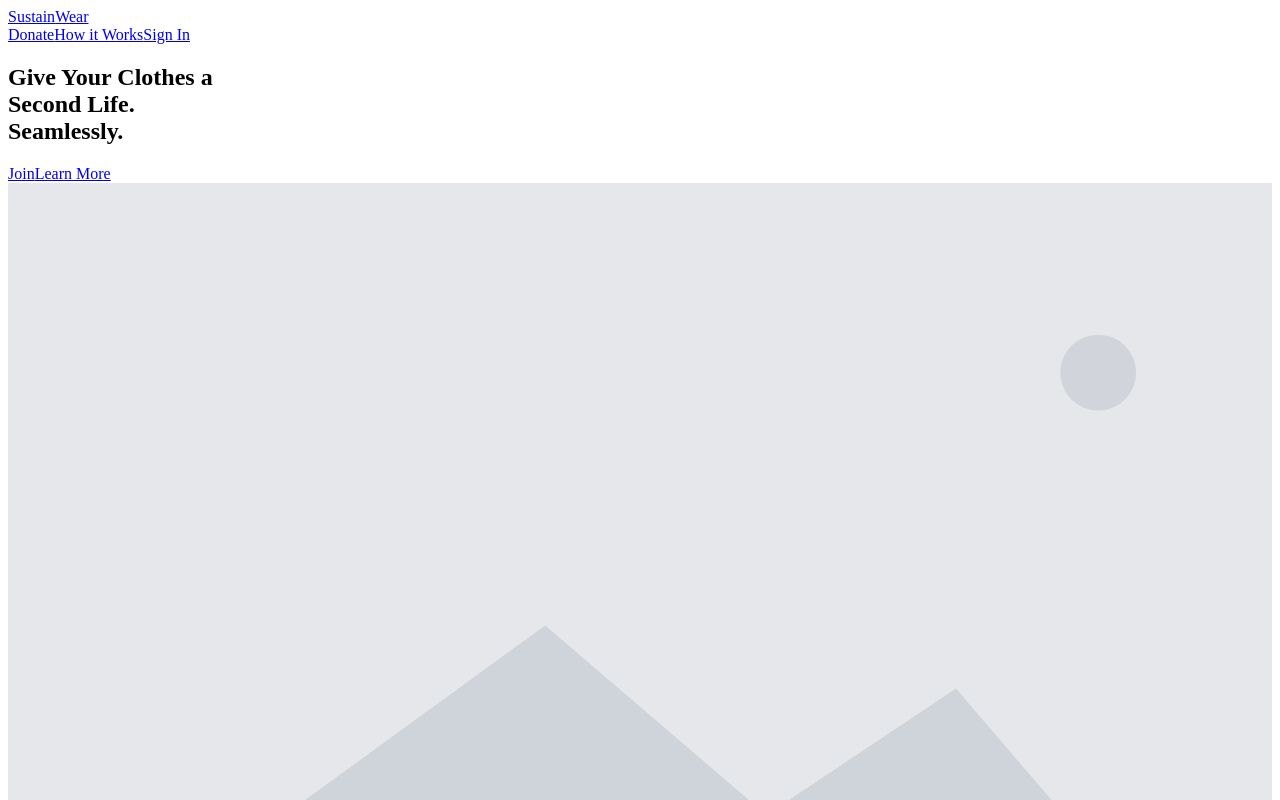
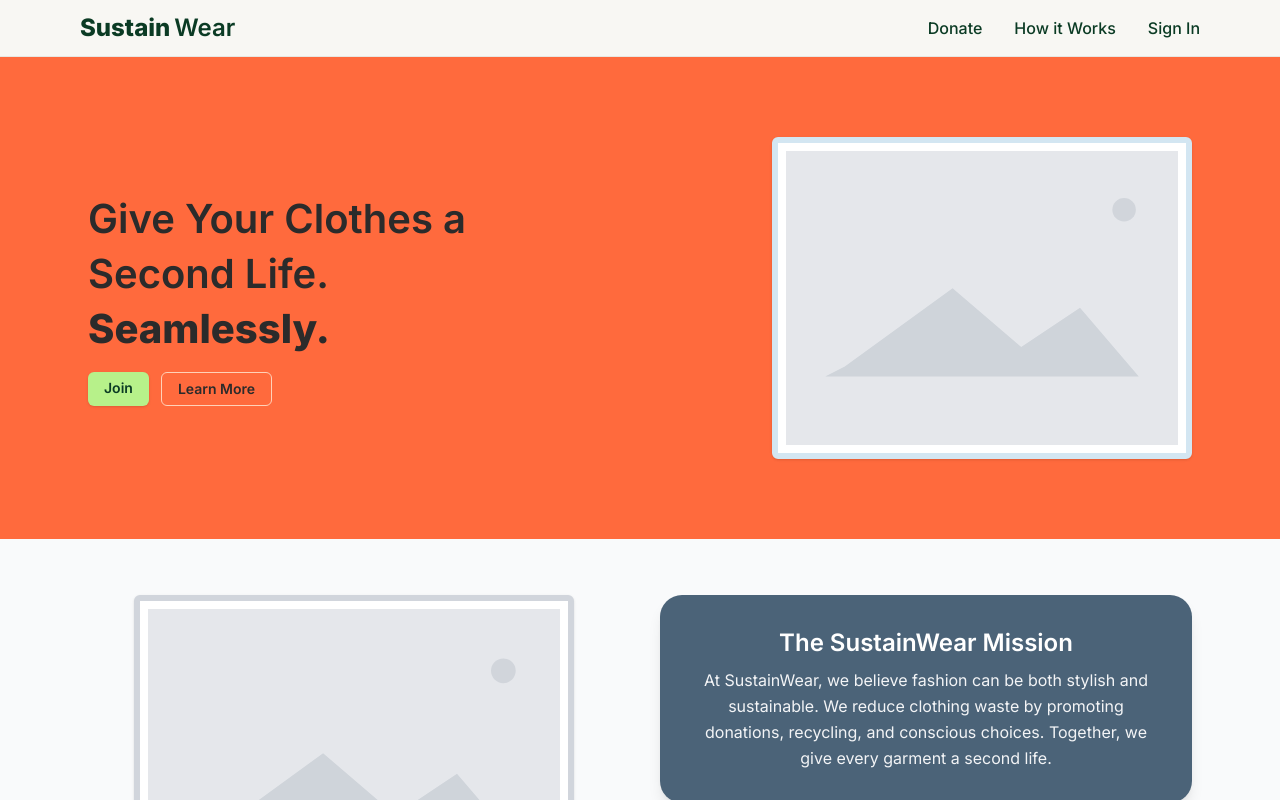
Before and after one commit to lamekabraha/ASE-Group-Project---SustainWear, a Next.js app in the folder sustainwear/: page / in a window 1280 px wide. Shown: the top 800 px of the page. Built offline with nearby package versions, Linux system fonts and the light colour scheme.

Commit message:
updated database

```diff
--- /dev/null
+++ b/sustainwear/src/app/layout.tsx
@@ -0,0 +1,26 @@
+import './globals.css';
+import type { Metadata } from 'next';
+import { Inter } from 'next/font/google';
+
+const inter = Inter({ subsets: ['latin'] });
+
+
+export const metadata: Metadata = {
+  title: 'My Next.js App',
+  description: 'A basic Next.js application layout',
+};
+
+
+export default function RootLayout({
+  children,
+}: {
+  children: React.ReactNode;
+}) {
+  return (
+    <html lang="en">
+      <body className={inter.className}>
+        {children}
+      </body>
+    </html>
+  );
+}
```
Also changed, not shown: 1 other file (tests, documents, lock files or other folders).
